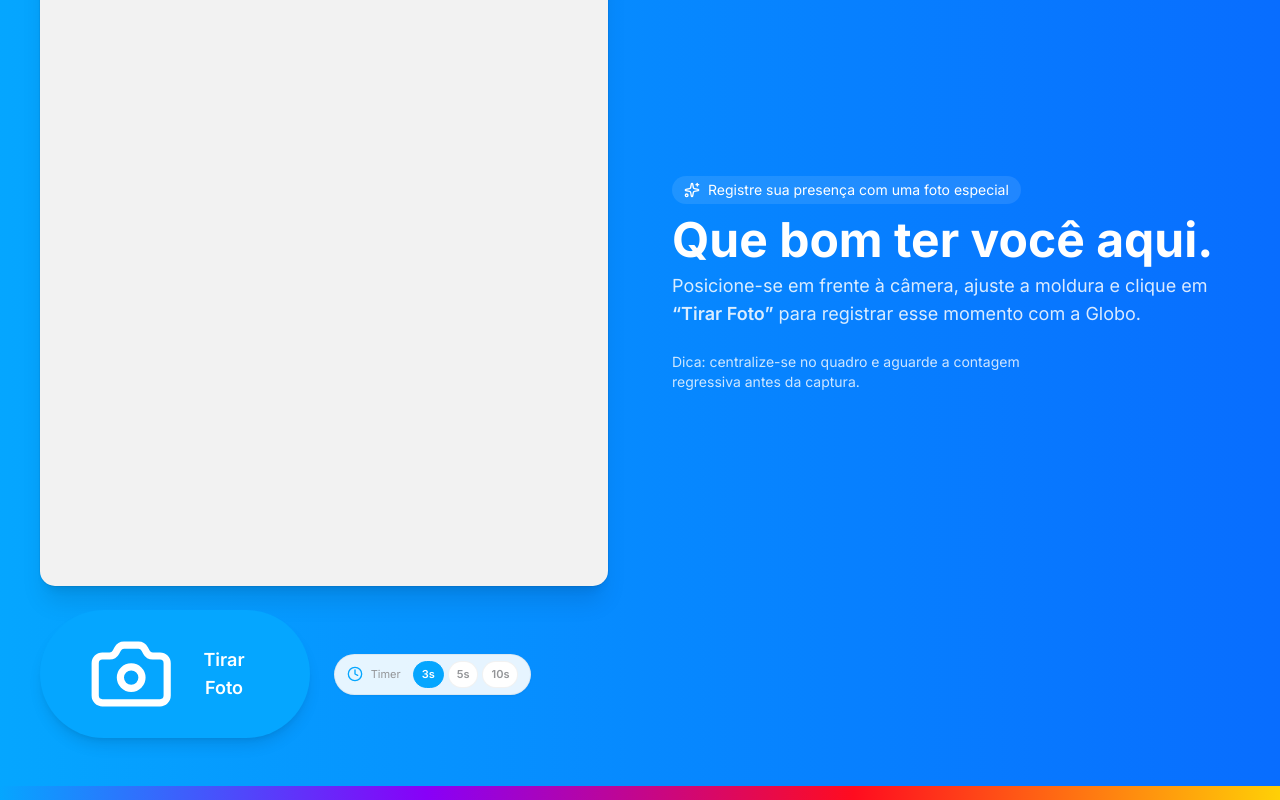
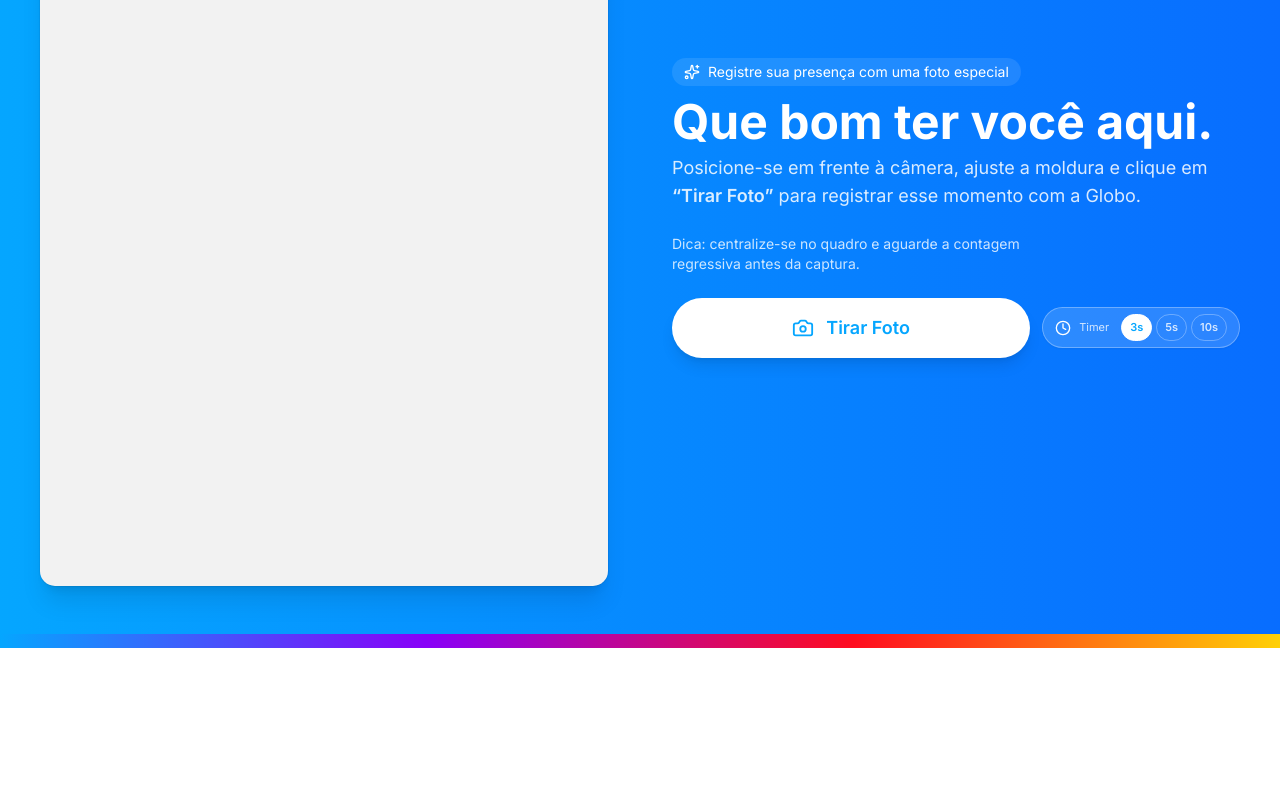
Before and after one commit to gfsc2905-debug/fotototem, a React (Vite) app: page / in a window 1280 px wide. Shown: the part 267-1067 px from the top of the page. After the commit the page ends 915 px from the top, so only its background shows below. Built offline with nearby package versions, Linux system fonts and the light colour scheme; no server answers.

Commit message:
[dyad] Separando preview à esquerda e movendo botão de foto, timer e troca de câmera para o lado direito - wrote 2 file(s)

```diff
--- a/App.tsx
+++ b/App.tsx
@@ -1,8 +1,8 @@
 import React, { useState } from 'react';
 import { CameraFeed } from './components/CameraFeed';
 import { ResultScreen } from './components/ResultScreen';
-import { PhotoData, AppState } from './types';
-import { Image as ImageIcon, Sparkles } from 'lucide-react';
+import { PhotoData, AppState, CameraDevice } from './types';
+import { Image as ImageIcon, Sparkles, Camera as CameraIcon, Clock, SwitchCamera } from 'lucide-react';
 import { Gallery } from './components/Gallery';
 import { supabase } from './supabaseClient';
 
@@ -72,6 +72,11 @@ const App: React.FC = () => {
   const [landscapeOverlay, setLandscapeOverlay] = useState<string | null>(null);
   const [galleryPhotos, setGalleryPhotos] = useState<PhotoData[]>([]);
   const [frameMode, setFrameMode] = useState<FrameMode>('portrait');
+
+  const [countdownDuration, setCountdownDuration] = useState<3 | 5 | 10>(3);
+  const [devices, setDevices] = useState<CameraDevice[]>([]);
+  const [activeDeviceId, setActiveDeviceId] = useState<string | null>(null);
+  const [cameraError, setCameraError] = useState<string | null>(null);
 
   const handleCapture = (dataUrl: string) => {
     const photo: PhotoData = {
@@ -157,12 +162,29 @@ const App: React.FC = () => {
 
   const isResult = appState === 'result';
 
-  // Escolhe a moldura correta para o modo atual
   const currentOverlay = frameMode === 'portrait' ? portraitOverlay : landscapeOverlay;
+
+  const handleStartCountdown = () => {
+    if (cameraError) return;
+    if (appState === 'countdown') return;
+    setAppState('countdown');
+  };
+
+  const handleChangeDuration = (value: 3 | 5 | 10) => {
+    if (appState === 'countdown') return;
+    setCountdownDuration(value);
+  };
+
+  const handleSwitchCamera = () => {
+    if (!devices.length || !activeDeviceId) return;
+    const currentIndex = devices.findIndex((d) => d.deviceId === activeDeviceId);
+    const nextIndex = (currentIndex + 1) % devices.length;
+    setActiveDeviceId(devices[nextIndex].deviceId);
+  };
 
   return (
     <div className="min-h-screen flex flex-col bg-globo-gradient overflow-hidden relative">
-      {/* Header em cima do fundo azul */}
+      {/* Header */}
       <header className="w-full px-4 sm:px-8 py-3 sm:py-4 flex justify-between items-center z-20 absolute top-0 left-0">
         <div className="flex items-center gap-3 sm:gap-4">
           <div className="bg-white rounded-full p-1 shadow-sm">
@@ -180,7 +202,7 @@ const App: React.FC = () => {
 
         {appState === 'setup' && (
           <div className="flex items-center gap-3 sm:gap-4">
-            {/* Seletor de modo: em pé / deitado */}
+            {/* Modo */}
             <div className="flex items-center gap-1 bg-white/10 border border-white/40 rounded-pill px-2 py-1 sm:px-3 sm:py-1.5 text-[11px] sm:text-xs text-white shadow-sm">
               <span className="hidden sm:inline text-white/80 mr-1">Modo</span>
               <button
@@ -209,7 +231,7 @@ const App: React.FC = () => {
               </button>
             </div>
 
-            {/* Upload das duas molduras */}
+            {/* Upload molduras */}
             <div className="flex flex-col sm:flex-row gap-2">
               <label className="cursor-pointer bg-white/10 hover:bg-white/20 text-white border border-white/40 px-3 sm:px-4 py-1.5 sm:py-2 rounded-pill flex items-center gap-2 transition-all text-[11px] sm:text-xs font-medium shadow-sm hover:shadow-md">
                 <ImageIcon size={14} />
@@ -241,7 +263,7 @@ const App: React.FC = () => {
         )}
       </header>
 
-      {/* Main Content */}
+      {/* Main */}
       <main className="flex-1 w-full flex flex-col">
         {isResult && capturedPhoto ? (
           <ResultScreen
@@ -251,21 +273,25 @@ const App: React.FC = () => {
           />
         ) : (
           <>
-            {/* Tela de captura 100% azul, layout preview esquerda / controles + texto direita */}
+            {/* Captura: preview à esquerda, texto+controles à direita */}
             <div className="flex-1 w-full flex items-center justify-center px-4 sm:px-6 lg:px-10 pt-20 sm:pt-24 pb-6">
               <div className="w-full max-w-7xl flex flex-col lg:flex-row items-start lg:items-center justify-center gap-8 lg:gap-12 xl:gap-16 animate-in fade-in slide-in-from-bottom-8 duration-500">
-                {/* Esquerda: Live preview grande */}
+                {/* Esquerda: preview */}
                 <div className="w-full lg:w-1/2 flex justify-center">
                   <CameraFeed
                     overlay={currentOverlay}
                     onCapture={handleCapture}
                     isCountingDown={appState === 'countdown'}
-                    setAppState={setAppState}
                     mode={frameMode}
+                    countdownDuration={countdownDuration}
+                    activeDeviceId={activeDeviceId}
+                    onDevicesChange={setDevices}
+                    onActiveDeviceChange={setActiveDeviceId}
+                    onErrorChange={setCameraError}
                   />
                 </div>
 
-                {/* Direita: texto + controles (timer, botão de foto, etc) */}
+                {/* Direita: texto + botões + timer */}
                 <div className="w-full lg:w-1/2 flex flex-col justify-center gap-6 text-white">
                   <div className="text-center lg:text-left">
                     <div className="inline-flex items-center gap-2 px-3 py-1 rounded-pill bg-white/10 text-white text-xs sm:text-sm font-medium mb-3">
@@ -281,20 +307,81 @@ const App: React.FC = () => {
                     </p>
                   </div>
 
-                  {/* Controles principais abaixo do texto, alinhados à esquerda em telas grandes */}
-                  <div className="flex flex-col gap-4 text-center lg:text-left">
-                    <p className="text-xs sm:text-sm text-white/80 max-w-sm mx-auto lg:mx-0">
-                      Dica: centralize-se no quadro e aguarde a contagem regressiva antes da captura.
-                    </p>
-                    {/* Como os controles (timer, botão, troca de câmera) já estão dentro do CameraFeed,
-                        aqui mantemos apenas o texto / instrução.
-                        Se você quiser, posso mover os controles para cá em um próximo passo. */}
+                  <p className="text-xs sm:text-sm text-white/80 max-w-sm mx-auto lg:mx-0">
+                    Dica: centralize-se no quadro e aguarde a contagem regressiva antes da captura.
+                  </p>
+
+                  {/* Controles principais */}
+                  <div className="flex flex-col gap-4">
+                    <div className="flex flex-col sm:flex-row items-stretch sm:items-center gap-3">
+                      {/* Botão Tirar Foto */}
+                      <button
+                        onClick={handleStartCountdown}
+                        disabled={appState === 'countdown' || !!cameraError}
+                        className="flex-1 group relative flex items-center justify-center rounded-pill bg-white text-globo-blue shadow-lg hover:shadow-xl hover:opacity-95 transition-all disabled:opacity-60 px-8 py-3.5 sm:py-4"
+                      >
+                        <div className="flex items-center gap-3 font-semibold text-base sm:text-lg">
+                          <CameraIcon size={22} />
+                          <span>Tirar Foto</span>
+                        </div>
+                      </button>
+
+                      {/* Timer */}
+                      <div className="flex items-center gap-2 bg-white/15 rounded-pill px-3 py-1.5 shadow-sm border border-white/30">
+                        <Clock size={16} className="text-white" />
+                        <span className="text-[11px] text-white/80 mr-1 hidden sm:inline">
+                          Timer
+                        </span>
+                        <div className="flex gap-1">
+                          {[3, 5, 10].map((value) => {
+                            const v = value as 3 | 5 | 10;
+                            const isActive = countdownDuration === v;
+                            return (
+                              <button
+                                key={v}
+                                type="button"
+                                onClick={() => handleChangeDuration(v)}
+                                disabled={appState === 'countdown'}
+                                className={[
+                                  'px-2 py-1 rounded-full text-[11px] font-semibold transition-all border',
+                                  isActive
+                                    ? 'bg-white text-globo-blue border-white'
+                                    : 'bg-transparent text-white/80 border-white/30 hover:bg-white/10',
+                                  appState === 'countdown' ? 'opacity-60 cursor-not-allowed' : '',
+                                ].join(' ')}
+                              >
+                                {v}s
+                              </button>
+                            );
+                          })}
+                        </div>
+                      </div>
+                    </div>
+
+                    {/* Botão trocar câmera */}
+                    {devices.length > 1 && (
+                      <button
+                        type="button"
+                        onClick={handleSwitchCamera}
+                        disabled={appState === 'countdown'}
+                        className="self-start inline-flex items-center gap-2 px-4 py-2 rounded-pill bg-white/10 border border-white/40 text-white text-xs sm:text-sm font-medium hover:bg-white/20 transition-all disabled:opacity-60"
+                      >
+                        <SwitchCamera size={18} />
+                        <span>Trocar câmera</span>
+                      </button>
+                    )}
+
+                    {cameraError && (
+                      <p className="text-xs sm:text-sm text-red-100 max-w-sm">
+                        {cameraError}
+                      </p>
+                    )}
                   </div>
                 </div>
               </div>
             </div>
 
-            {/* Galeria sobre fundo azul (cartão branco) */}
+            {/* Galeria */}
             <div className="pb-4 sm:pb-6">
               <Gallery photos={galleryPhotos} onSelect={handleSelectFromGallery} />
             </div>
@@ -302,7 +389,6 @@ const App: React.FC = () => {
         )}
       </main>
 
-      {/* Footer / Barra Multicolorida */}
       <footer className="w-full h-3 sm:h-3.5 bg-multicolor-bar sticky bottom-0 z-50"></footer>
     </div>
   );
--- a/components/CameraFeed.tsx
+++ b/components/CameraFeed.tsx
@@ -1,29 +1,34 @@
 import React, { useEffect, useRef, useState, useCallback } from 'react';
-import { CameraDevice, AppState } from '../types';
-import { SwitchCamera, Camera, AlertCircle, Clock } from 'lucide-react';
+import { CameraDevice } from '../types';
+import { AlertCircle } from 'lucide-react';
 
 interface CameraFeedProps {
   overlay: string | null;
   onCapture: (dataUrl: string) => void;
   isCountingDown: boolean;
-  setAppState: (state: AppState) => void;
   mode: 'portrait' | 'landscape';
+  countdownDuration: 3 | 5 | 10;
+  activeDeviceId: string | null;
+  onDevicesChange: (devices: CameraDevice[]) => void;
+  onActiveDeviceChange: (deviceId: string | null) => void;
+  onErrorChange: (message: string | null) => void;
 }
 
 export const CameraFeed: React.FC<CameraFeedProps> = ({
   overlay,
   onCapture,
   isCountingDown,
-  setAppState,
   mode,
+  countdownDuration,
+  activeDeviceId,
+  onDevicesChange,
+  onActiveDeviceChange,
+  onErrorChange,
 }) => {
   const videoRef = useRef<HTMLVideoElement>(null);
   const canvasRef = useRef<HTMLCanvasElement>(null);
-  const [devices, setDevices] = useState<CameraDevice[]>([]);
-  const [currentDeviceId, setCurrentDeviceId] = useState<string | null>(null);
-  const [error, setError] = useState<string | null>(null);
   const [countdownValue, setCountdownValue] = useState<number>(3);
-  const [countdownDuration, setCountdownDuration] = useState<3 | 5 | 10>(3);
+  const [internalDevices, setInternalDevices] = useState<CameraDevice[]>([]);
 
   // Captura com tamanho EXATO do frame conforme o modo
   const captureImage = useCallback(() => {
@@ -34,16 +39,13 @@ export const CameraFeed: React.FC<CameraFeedProps> = ({
     const ctx = canvas.getContext('2d');
     if (!ctx) return;
 
-    // Tamanhos exatos dos frames
     let OUTPUT_WIDTH: number;
     let OUTPUT_HEIGHT: number;
 
     if (mode === 'portrait') {
-      // Frame em pé: 1080 x 1440
       OUTPUT_WIDTH = 1080;
       OUTPUT_HEIGHT = 1440;
     } else {
-      // Frame deitado: 1440 x 1080
       OUTPUT_WIDTH = 1440;
       OUTPUT_HEIGHT = 1080;
     }
@@ -51,7 +53,6 @@ export const CameraFeed: React.FC<CameraFeedProps> = ({
     canvas.width = OUTPUT_WIDTH;
     canvas.height = OUTPUT_HEIGHT;
 
-    // 1. Desenhar vídeo com crop central mantendo proporção
     const videoAspect = video.videoWidth / video.videoHeight;
     const canvasAspect = OUTPUT_WIDTH / OUTPUT_HEIGHT;
 
@@ -61,27 +62,23 @@ export const CameraFeed: React.FC<CameraFeedProps> = ({
     let offsetY: number;
 
     if (videoAspect > canvasAspect) {
-      // Vídeo mais largo: corta laterais
       drawHeight = OUTPUT_HEIGHT;
       drawWidth = OUTPUT_HEIGHT * videoAspect;
       offsetX = (OUTPUT_WIDTH - drawWidth) / 2;
       offsetY = 0;
     } else {
-      // Vídeo mais alto: corta topo/fundo
       drawWidth = OUTPUT_WIDTH;
       drawHeight = OUTPUT_WIDTH / videoAspect;
       offsetX = 0;
       offsetY = (OUTPUT_HEIGHT - drawHeight) / 2;
     }
 
-    // Espelhar horizontalmente para selfie
     ctx.save();
     ctx.translate(OUTPUT_WIDTH, 0);
     ctx.scale(-1, 1);
     ctx.drawImage(video, offsetX, offsetY, drawWidth, drawHeight);
     ctx.restore();
 
-    // 2. Desenhar moldura (overlay), assumindo mesmo tamanho do frame
     if (overlay) {
       const img = new Image();
       img.src = overlay;
@@ -95,7 +92,7 @@ export const CameraFeed: React.FC<CameraFeedProps> = ({
     } else {
       finalizeCapture(canvas);
     }
-  }, [overlay, onCapture, mode]);
+  }, [overlay, mode, onCapture]);
 
   const finalizeCapture = (canvas: HTMLCanvasElement) => {
     const dataUrl = canvas.toDataURL('image/png');
@@ -108,34 +105,36 @@ export const CameraFeed: React.FC<CameraFeedProps> = ({
       try {
         await navigator.mediaDevices.getUserMedia({ video: true });
         const devices = await navigator.mediaDevices.enumerateDevices();
-        const videoDevices = devices
+        const videoDevices: CameraDevice[] = devices
           .filter((device) => device.kind === 'videoinput')
           .map((d) => ({
             deviceId: d.deviceId,
             label: d.label || `Camera ${d.deviceId.slice(0, 5)}...`,
           }));
 
-        setDevices(videoDevices);
-        if (videoDevices.length > 0) {
-          setCurrentDeviceId(videoDevices[0].deviceId);
+        setInternalDevices(videoDevices);
+        onDevicesChange(videoDevices);
+
+        if (!activeDeviceId && videoDevices.length > 0) {
+          onActiveDeviceChange(videoDevices[0].deviceId);
         }
       } catch (err) {
-        setError('Não foi possível acessar a câmera. Verifique as permissões.');
+        onErrorChange('Não foi possível acessar a câmera. Verifique as permissões.');
         console.error(err);
       }
     };
     getCameras();
-  }, []);
+  }, [activeDeviceId, onActiveDeviceChange, onDevicesChange, onErrorChange]);
 
   // Iniciar stream
   useEffect(() => {
-    if (!currentDeviceId) return;
+    if (!activeDeviceId) return;
 
     const startStream = async () => {
       try {
         const stream = await navigator.mediaDevices.getUserMedia({
           video: {
-            deviceId: { exact: currentDeviceId },
+            deviceId: { exact: activeDeviceId },
             width: { ideal: 1920 },
             height: { ideal: 1080 },
           },
@@ -144,9 +143,10 @@ export const CameraFeed: React.FC<CameraFeedProps> = ({
         if (videoRef.current) {
           videoRef.current.srcObject = stream;
         }
+        onErrorChange(null);
       } catch (err) {
         console.error('Error accessing stream:', err);
-        setError('Erro ao iniciar o vídeo da câmera.');
+        onErrorChange('Erro ao iniciar o vídeo da câmera.');
       }
     };
 
@@ -158,7 +158,7 @@ export const CameraFeed: React.FC<CameraFeedProps> = ({
         stream.getTracks().forEach((track) => track.stop());
       }
     };
-  }, [currentDeviceId]);
+  }, [activeDeviceId, onErrorChange]);
 
   // Contagem regressiva
   useEffect(() => {
@@ -179,31 +179,12 @@ export const CameraFeed: React.FC<CameraFeedProps> = ({
     return () => clearInterval(interval);
   }, [isCountingDown, captureImage, countdownDuration]);
 
-  const switchCamera = () => {
-    const currentIndex = devices.findIndex((d) => d.deviceId === currentDeviceId);
-    const nextIndex = (currentIndex + 1) % devices.length;
-    setCurrentDeviceId(devices[nextIndex].deviceId);
-  };
-
-  const handleStartCountdown = () => {
-    if (error) return;
-    if (isCountingDown) return;
-    setAppState('countdown');
-  };
-
-  const handleChangeDuration = (value: 3 | 5 | 10) => {
-    if (isCountingDown) return;
-    setCountdownDuration(value);
-  };
-
   // Proporção do preview alinhada com o tamanho exato do frame
-  // Em pé: 1080x1440 -> 3:4  |  Deitado: 1440x1080 -> 4:3
   const aspectClass =
     mode === 'portrait'
       ? 'aspect-[3/4]'
       : 'aspect-[4/3]';
 
-  // Aumentar tamanho máximo da área de preview
   const maxWidthClass =
     mode === 'portrait'
       ? 'max-w-[520px] sm:max-w-[600px] lg:max-w-[720px]'
@@ -211,14 +192,11 @@ export const CameraFeed: React.FC<CameraFeedProps> = ({
 
   return (
     <div className={`relative flex flex-col items-center w-full ${maxWidthClass}`}>
-      {/* Container com proporção exata do frame */}
       <div
         className={`relative w-full ${aspectClass} bg-globo-gray rounded-mosaic overflow-hidden shadow-xl ring-1 ring-black/5`}
       >
-        {/* Canvas escondido para processamento */}
         <canvas ref={canvasRef} className="hidden" />
 
-        {/* Vídeo ao vivo ocupando todo o quadro */}
         <video
           ref={videoRef}
           autoPlay
@@ -227,7 +205,6 @@ export const CameraFeed: React.FC<CameraFeedProps> = ({
           className="absolute top-0 left-0 w-full h-full object-cover transform -scale-x-100"
         />
 
-        {/* Preview da moldura, alinhada ao tamanho do frame */}
         {overlay && (
           <img
             src={overlay}
@@ -236,7 +213,6 @@ export const CameraFeed: React.FC<CameraFeedProps> = ({
           />
         )}
 
-        {/* Contagem regressiva */}
         {isCountingDown && (
           <div className="absolute top-4 right-4 z-30 flex flex-col items-center gap-1">
             <span className="text-xs font-semibold uppercase tracking-wide text-white/80 bg-black/40 px-2 py-0.5 rounded-full">
@@ -249,72 +225,6 @@ export const CameraFeed: React.FC<CameraFeedProps> = ({
             </div>
           </div>
         )}
-
-        {/* Estado de erro */}
-        {error && (
-          <div className="absolute inset-0 z-40 bg-globo-gray flex flex-col items-center justify-center p-8 text-center">
-            <AlertCircle className="w-12 h-12 text-globo-error mb-4" />
-            <p className="text-globo-text">{error}</p>
-          </div>
-        )}
-      </div>
-
-      {/* Barra de controles */}
-      <div className="mt-6 flex flex-col sm:flex-row items-center gap-4 sm:gap-6 z-20">
-        {devices.length > 1 && (
-          <button
-            onClick={switchCamera}
-            disabled={isCountingDown}
-            className="p-4 rounded-full bg-white text-globo-blue hover:bg-globo-gray transition-colors border-2 border-globo-blue shadow-sm disabled:opacity-50"
-          >
-            <SwitchCamera size={24} />
-          </button>
-        )}
-
-        {/* Botão principal de captura */}
-        <button
-          onClick={handleStartCountdown}
-          disabled={isCountingDown || !!error}
-          className="group relative flex items-center justify-center rounded-pill bg-globo-blue shadow-lg hover:shadow-xl hover:opacity-90 transition-all disabled:opacity-50 px-10 sm:px-12 py-3.5 sm:py-4"
-        >
-          <div className="flex items-center gap-3 text-white font-semibold text-base sm:text-lg">
-            <Camera size={22} className="sm:size-24" />
-            <span>Tirar Foto</span>
-          </div>
-        </button>
-
-        {/* Seletor de tempo do timer */}
-        <div className="flex items-center gap-2 bg-white/90 rounded-pill px-3 py-1.5 shadow-sm border border-black/5">
-          <Clock size={16} className="text-globo-blue" />
-          <span className="text-[11px] text-globo-textSec mr-1 hidden sm:inline">
-            Timer
-          </span>
-          <div className="flex gap-1">
-            {[3, 5, 10].map((value) => {
-              const v = value as 3 | 5 | 10;
-              const isActive = countdownDuration === v;
-              return (
-                <button
-                  key={v}
-                  type="button"
-                  onClick={() => handleChangeDuration(v)}
-                  disabled={isCountingDown}
-                  className={[
-                    'px-2 py-1 rounded-full text-[11px] font-semibold transition-all border',
-                    isActive
-                      ? 'bg-globo-blue text-white border-globo-blue'
-                      : 'bg-white text-globo-textSec border-black/5 hover:bg-globo-gray/60',
-                    isCountingDown ? 'opacity-60 cursor-not-allowed' : '',
-                  ].join(' ')}
-                >
-                  {v}s
-                </button>
-              );
-            })}
-          </div>
-        </div>
-
-        {devices.length <= 1 && <div className="w-[58px] hidden sm:block" />}
       </div>
     </div>
   );
```
